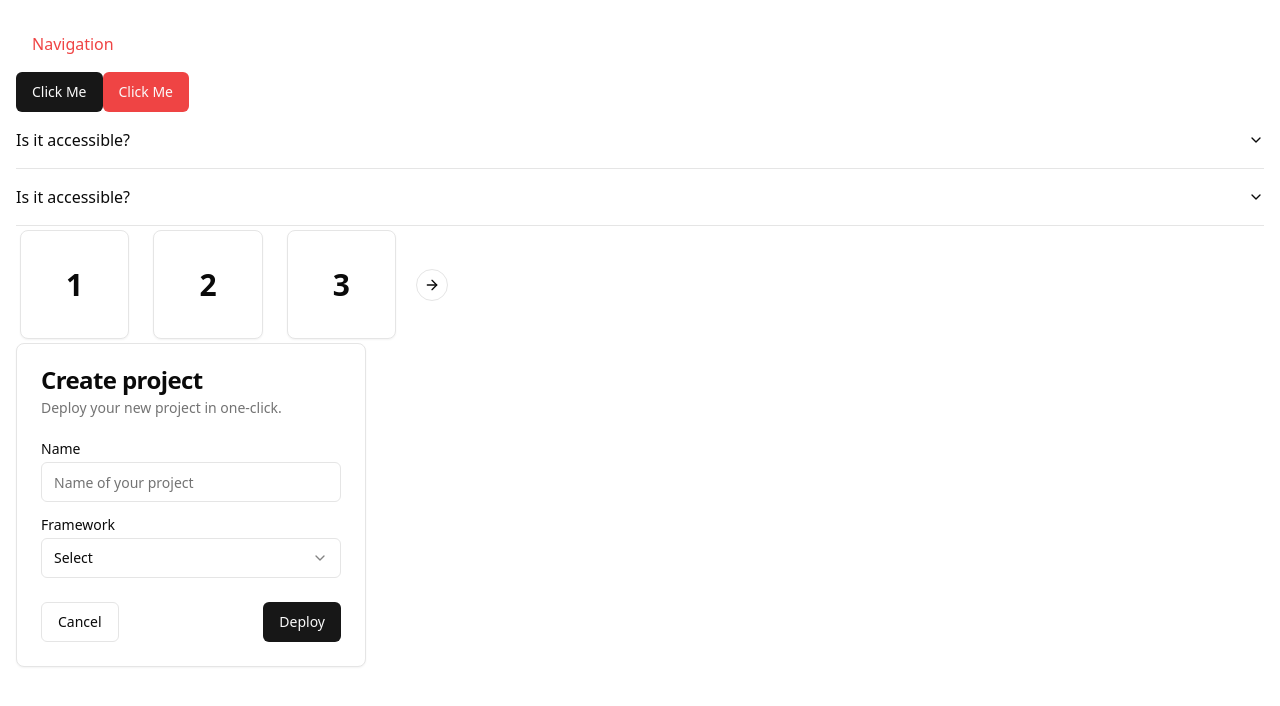
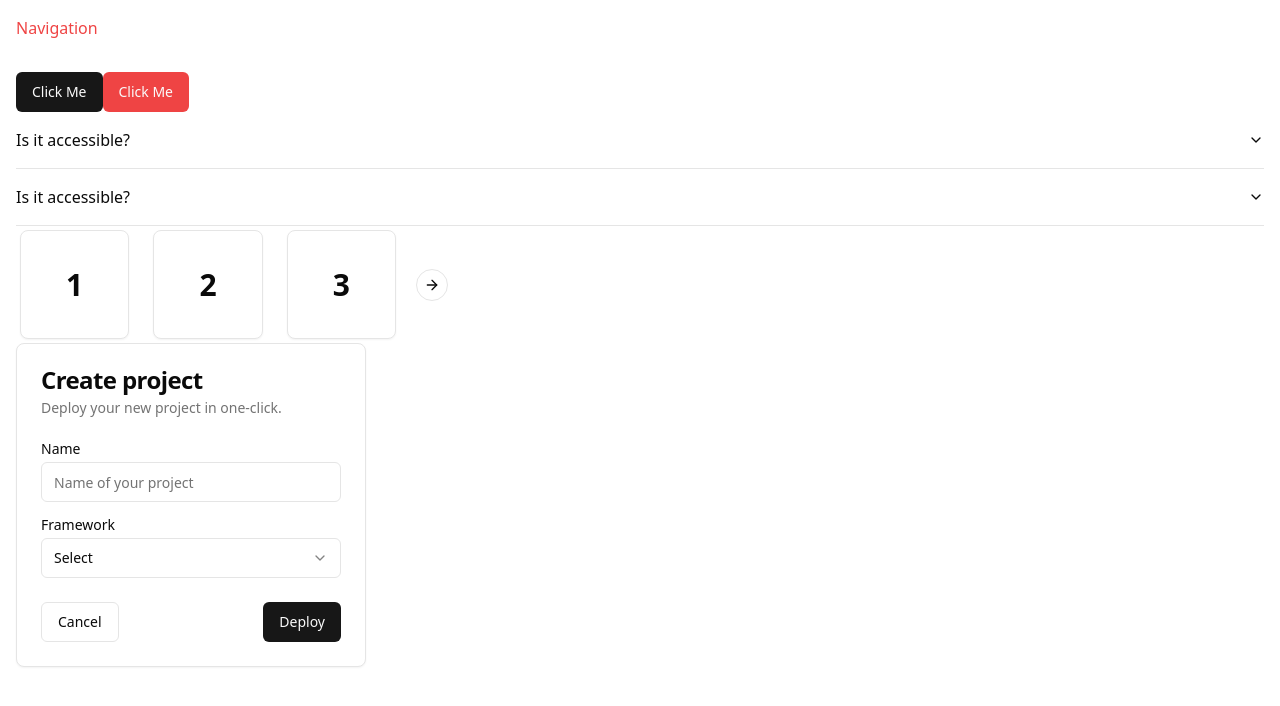
Before and after one commit to Janani-Balasooriya/skill-sync-front-end, a React (Vite) app: page / in a window 1280 px wide. Shown: the top 706 px of the page. Built offline with nearby package versions, Linux system fonts and the light colour scheme.

Commit message:
Add route layout for HomePage and JobPage under RootLayout

```diff
--- /dev/null
+++ b/src/layouts/root.layout.jsx
@@ -0,0 +1,13 @@
+import Navigation from "@/components/shared/navigation";
+import { Outlet } from "react-router-dom";
+
+function RootLayout(){
+    return (
+        <main>
+            <Navigation/>
+            <Outlet/>
+        </main>
+    );
+}
+
+export default RootLayout;
--- a/src/pages/home/home.page.jsx
+++ b/src/pages/home/home.page.jsx
@@ -29,12 +29,10 @@ import {
   SelectTrigger,
   SelectValue,
 } from "@/components/ui/select"
-import Navigation from "@/components/shared/navigation";
 
 function HomePage() {
   return (
     <main className='p-4'>
-      <Navigation/>
       <Button>Click Me</Button>
       <Button variant="destructive">Click Me</Button>
 
--- a/src/pages/job/job.page.jsx
+++ b/src/pages/job/job.page.jsx
@@ -1,9 +1,6 @@
-import Navigation from "@/components/shared/navigation";
-
 function JobPage(){
     return (
         <main className="p-4">
-            <Navigation/>
             <h1 className="text-2xl">Job Page</h1>
         </main>
     );
```
Also changed, not shown: src/main.jsx (+13 -6 lines).
